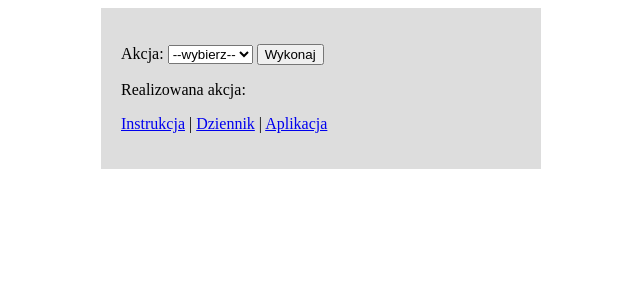
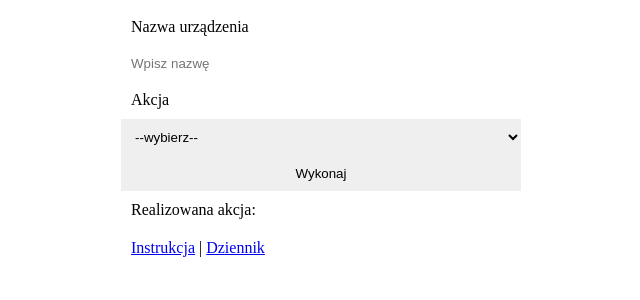
Before and after one commit to gcygan2/kwiatki, a PHP site: page /panel.html in a window 1280 px wide. Shown: the top 300 px of the page, without its empty margins (319-959 px from the left). Run offline with PHP 8.4, Linux system fonts and the light colour scheme; data that the repository does not hold is empty.

Commit message:
Aktualizacja

```diff
--- /dev/null
+++ b/aplikacja.txt
@@ -0,0 +1,2 @@
+adres aplikacji: https://login.appinventor.mit.edu/codelogin
+kod do aplikacji: WALK-BOTH-MAD-DRAW
--- a/gen.js
+++ b/gen.js
@@ -1,3 +1,19 @@
+function getCookie(name) {
+  const cookies = document.cookie.split('; ');
+
+  for (const cookie of cookies) {
+    const [key, value] = cookie.split('=');
+
+    if (key === name) {
+      return decodeURIComponent(value);
+    }
+  }
+
+  return null;
+}
+
+document.getElementById('stan').value = getCookie('stan');
+
 async function getData() {
 	try {
 		const response = await fetch("./index.php", {cache: "no-store"});
--- a/panel.html
+++ b/panel.html
@@ -2,26 +2,28 @@
 <html lang="pl">
 	<head>
 		<meta charset="UTF-8">
+		<link rel="stylesheet" href="styl.css">
 		<meta name="viewport" content="width=device-width, initial-scale=1.0">
 		<script defer src="gen.js"></script>
 		<title>Panel sterowania</title>
 	</head>
 	<body>
-		<div style='background:#ddd;max-width:400px;margin:auto;padding:20px;'>
+		<div class="container">
 			<form action="index.php" method="get">
-				<p><label for="c">Akcja:</label>
+				<label for="d">Nazwa urządzenia</label>
+				<input type="text" name="d" id="stan" placeholder="Wpisz nazwę">
+				<label for="c">Akcja</label>
 				<select name="c">
 					<option value="test">--wybierz--</option>
 					<option value="zalacz">Załącz</option>
 					<option value="wylacz">Wyłącz</option>
 					<option value="reset">Zresetuj</option>
 				</select>
-				<input type="submit" value="Wykonaj"></p>
+				<input type="submit" value="Wykonaj">
 			</form>
-			<p>Realizowana akcja: <span id="dane"></span></p>
-			<p><a href="instrukcja.php" target="_blank">Instrukcja</a> |
-			<a href="dziennik.txt" target="_blank">Dziennik</a> |
-			<a href="Kwiatki.apk" download>Aplikacja</a></p>
+			<div>Realizowana akcja: <span id="dane"></span></div>
+			<div><a href="instrukcja.php" target="_blank">Instrukcja</a> |
+			<a href="dziennik.csv" target="_blank">Dziennik</a></div>
 		</div>
 	</body>
 </html>
--- /dev/null
+++ b/styl.css
@@ -0,0 +1,16 @@
+.container {
+	max-width:400px;
+	margin:auto;
+}
+
+.container label,
+.container div,
+.container select,
+.container input,
+.container button {
+	display: block;
+	width: 100%;
+	box-sizing: border-box;
+	padding:10px;
+	border: 10px;
+}
```
Also changed, not shown: index.php (+11 -10 lines), .htaccess, README.md, 1 other file.
